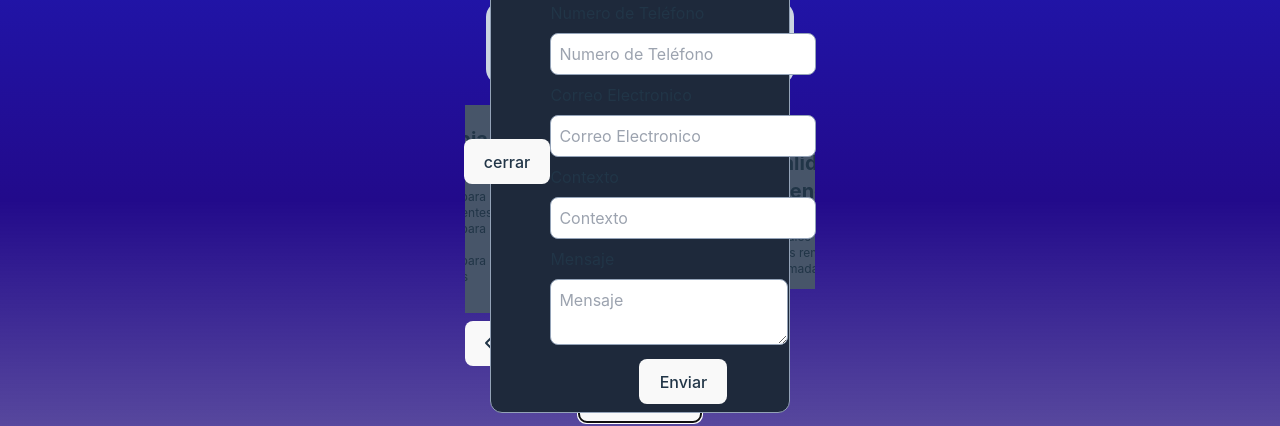
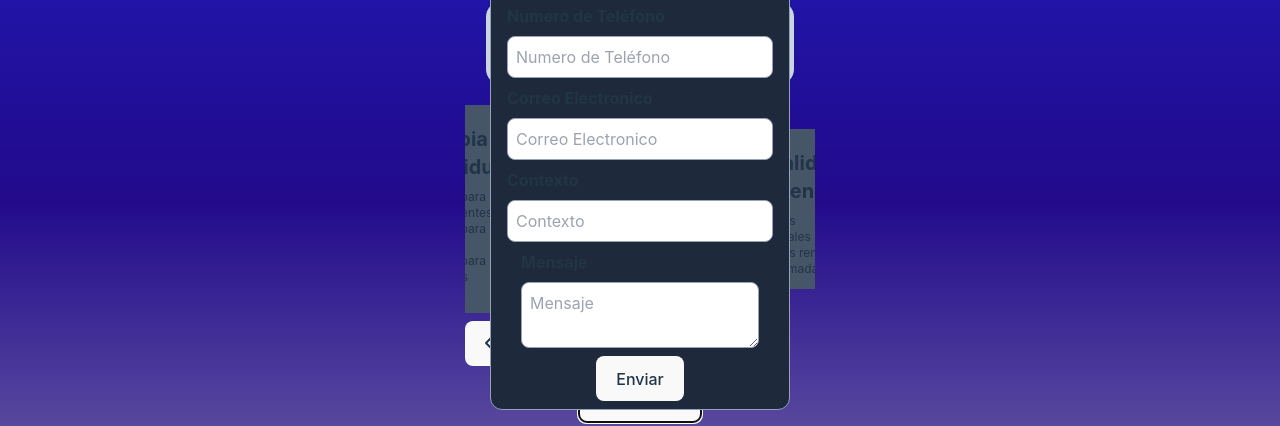
Before and after one commit to DMarzzucco/psicoterap-a_individual_a, a React (Vite) app: page / in a window 1280 px wide. Both pictures are taken after a click on the button "Open Form". Shown: the part 467-893 px from the top of the page. Built offline with nearby package versions, Linux system fonts and the light colour scheme.

Commit message:
unpload some files

```diff
--- a/package.json
+++ b/package.json
@@ -20,6 +20,7 @@
     "postcss": "^8.4.39",
     "react": "^18.3.1",
     "react-dom": "^18.3.1",
+    "react-hook-form": "^7.52.1",
     "react-router-dom": "^6.24.1",
     "tailwindcss": "^3.4.4"
   },
--- /dev/null
+++ b/src/api/SendEmail.ts
@@ -0,0 +1,25 @@
+export const sendEmailjs = async (form: HTMLFormElement) => {
+    const serviceID = "service_xhmxkjl";
+    const templateID = "template_7yi1umj";
+    const userID = "iT8BqbWUbZqyQKCa9";
+
+    const formData = new FormData(form);
+    formData.append('service_id', serviceID);
+    formData.append('template_id', templateID);
+    formData.append('user_id', userID);
+
+    try {
+        const res = await fetch('https://api.emailjs.com/api/v1.0/email/send', {
+            method: 'POST',
+            body: formData
+        });
+        if (!res.ok) {
+            throw new Error('Fallo al enviar el correo (linea 17)')
+        }
+        console.log("Mensaje enviado")
+
+    } catch (error) {
+        console.error('Error', error)
+        throw error
+    }
+};
--- a/src/assets/img.ts
+++ b/src/assets/img.ts
@@ -1,9 +1,9 @@
 import headerlogo from './img/logo.png'
 import profileLogo from './../../public/img/profile.jpeg'
 import { faEnvelope } from '@fortawesome/free-regular-svg-icons'
-import { faUser, faPhone, faLocationDot, faChevronLeft, faChevronRight } from '@fortawesome/free-solid-svg-icons'
+import { faUser, faPhone, faLocationDot, faChevronLeft, faChevronRight, faXmark } from '@fortawesome/free-solid-svg-icons'
 
 export {
     headerlogo, faEnvelope, faUser, faPhone, faLocationDot,
-    profileLogo, faChevronLeft, faChevronRight
+    profileLogo, faChevronLeft, faChevronRight, faXmark
 }
--- a/src/components/common/form/Form.tsx
+++ b/src/components/common/form/Form.tsx
@@ -1,40 +1,55 @@
+// import { useForm } from "react-hook-form"
 import { useComps } from "../../../context/context";
 import { CompletForm, FormButton, Loader, TextareaForm } from "./compForms";
+// import React from "react";
 
 function Form() {
-    const { sendEmail, reForm} = useComps()
+    const { sendEmail, reForm } = useComps()
+    // const {
+        //  handleSubmit,
+        // register, formState: { errors } } = useForm()
+
+    // const onSubmit = (_data: any, e: React.FormEvent) => {
+    //     sendEmail(e)
+    // }
+
     return (
-        <div className="rounded-xl border border-slate-400 absolute w-300 flex bg-slate-800 p-2 justify-center items-center">
+        <div className="rounded-xl border border-slate-400 absolute w-300 flex flex-col bg-slate-800 p-2 justify-center items-center">
             <FormButton />
-            <form onSubmit={sendEmail} ref={reForm} className="flex flex-col justify-center items-center w-full">
+            <form
+                ref={reForm}
+                onSubmit={sendEmail}
+                className="flex flex-col justify-center items-center w-full">
                 <CompletForm
                     htmlFor="name"
                     title="Nombre Completo"
-                    name="name"
+                    // name="name"
                     placeholder="Nombre & Apellido"
+                    // {...register("name", { required: true })}
                 />
+                {/* {errors.name && <div className="bg-red-500 text-white">Nombre faltante</div>} */}
                 <CompletForm
                     htmlFor="phone"
                     title="Numero de Teléfono"
-                    name="phone"
+                    // name="phone"
                     placeholder="Numero de Teléfono"
                 />
                 <CompletForm
                     htmlFor="mail"
                     title="Correo Electronico"
-                    name="mail"
+                    // name="mail"
                     placeholder="Correo Electronico"
                 />
                 <CompletForm
                     htmlFor="context"
                     title="Contexto"
-                    name="context"
+                    // name="context"
                     placeholder="Contexto"
                 />
                 <TextareaForm />
                 <button type="submit" value="Enviar" className='btSend'>Enviar</button>
-                <Loader />
             </form>
+            <Loader />
         </div>
     )
 }
--- a/src/components/common/form/compForms.tsx
+++ b/src/components/common/form/compForms.tsx
@@ -2,38 +2,41 @@ import React from "react"
 import { useComps } from "../../../context/context"
 import { CompleteFormProp } from "../../../interfaces/interfaces"
 import { Confirmation, LoaderComp } from "./loader"
+import { FontAwesomeIcon } from "@fortawesome/react-fontawesome"
+import { faXmark } from "../../../assets/img"
 
 export const FormButton: React.FC = () => {
     const { handleButton } = useComps()
     return (
-        <button onClick={() => { handleButton("close") }}>
-            cerrar
+        <button className="right-1 absolute top-1 p-3" onClick={() => { handleButton("close") }}>
+            <FontAwesomeIcon icon={faXmark} />
         </button>
     )
 }
 export const TextareaForm: React.FC = () => {
     return (
-        <div>
-            <label htmlFor="message">Mensaje</label>
+        <div className="flex flex-col items-start">
+            <label htmlFor="message" className="font-bold">Mensaje</label>
             <textarea
                 className="p-2 rounded-lg my-2 border border-slate-400 text-slate-300"
-                name="message"
+                // name="message"
                 placeholder="Mensaje"
                 id=""
-                required />
+                // required
+            />
         </div>
     )
 }
-export const CompletForm: React.FC<CompleteFormProp> = ({ htmlFor, title, name, placeholder }) => {
+export const CompletForm: React.FC<CompleteFormProp> = ({ htmlFor, title, placeholder }) => {
     return (
-        <div>
-            <label htmlFor={htmlFor}>{title}</label>
+        <div className="flex flex-col items-start">
+            <label htmlFor={htmlFor} className="font-bold">{title}</label>
             <input
                 className="p-2 rounded-lg my-2 border border-slate-400 text-slate-300"
                 type="text"
-                name={name}
+                // name={name}
                 placeholder={placeholder}
-                required
+                // required
             />
         </div>
     )
@@ -43,6 +46,7 @@ export const Loader: React.FC = () => {
     return (
         <div className=" absolute flex flex-col justify-center items-center">
             {sending && <LoaderComp />}
+            {/* <Confirmation /> */}
             {messageSent && <Confirmation />}
         </div>
     )
--- a/src/components/common/form/loader/Confirmation.tsx
+++ b/src/components/common/form/loader/Confirmation.tsx
@@ -2,9 +2,11 @@ import React from "react";
 
 const Confirmation: React.FC = () => {
     return (
-        <div className="bg-lightDark w-300 flex flex-col justify-center items-center rounded-lg border border-slate-500 text-slate-300 p-4 -mt-10 absolute">
-            <h1 className="m-0 font-bold"> Mensaje Enviado</h1>
-            <p className="p-5">Gracias por contactarse <br /> te respondere a brevedad</p>
+        <div className="bg-lightDark w-250 flex flex-col justify-center items-center rounded-lg border border-slate-500 text-slate-300 p-4 -mt-10 absolute">
+            <h1 className="m-0 text-2xl font-bold"> Mensaje Enviado</h1>
+            <div className="flex justify-center items-center">
+                <p className="p-5 text-center">Gracias por contactarse <br /> te respondere a breve.</p>
+            </div>
         </div>
     )
 }
--- a/src/components/common/form/loader/Loader.tsx
+++ b/src/components/common/form/loader/Loader.tsx
@@ -3,7 +3,7 @@ import "./style.css"
 
 const LoaderComp: React.FC = () => {
     return (
-        <div className="flex flex-col justify-center items-center bg-lightDark">
+        <div className="flex flex-col p-3 rounded-full justify-center items-center bg-lightDark">
             <span className="loader"></span>
         </div>
     )
--- a/src/context/context.tsx
+++ b/src/context/context.tsx
@@ -1,6 +1,7 @@
 import React, { createContext, useContext, useRef, useState } from "react";
 import { AuthProv, useContextProp } from "../interfaces/interfaces";
 import emailjs from "@emailjs/browser"
+import { sendEmailjs } from "../api/SendEmail";
 
 export const AuthContext = createContext<useContextProp | undefined>(undefined)
 
@@ -21,20 +22,21 @@ const AuthProvider: React.FC<AuthProv> = ({ children }) => {
 
     const sendEmail = async (e: React.FormEvent) => {
         e.preventDefault();
+        if (!reForm.current) {
+            return
+        }
         setSending(true);
-        const serviceID = "service_xhmxkjl";
-        const template = "template_7yi1umj";
-        const key = "iT8BqbWUbZqyQKCa9";
+
+        // const serviceID = "service_xhmxkjl";
+        // const template = "template_7yi1umj";
+        // const key = "iT8BqbWUbZqyQKCa9";
         try {
-            if (reForm.current) {
-                await emailjs.sendForm(serviceID, template, reForm.current, key)
-                setMessageSent(true)
-                console.log("Mensaje enviado ")
-                const timer = setTimeout(() => setMessageSent(false), 1000)
-                return () => clearTimeout(timer)
-            }
-            console.log("el error esta en la condicional de la linea 28")
-            throw new Error
+            // await emailjs.sendForm(serviceID, template, reForm.current, key)
+            await sendEmailjs(reForm.current)
+            setMessageSent(true)
+            console.log("Mensaje enviado ")
+            const timer = setTimeout(() => setMessageSent(false), 1000)
+            return () => clearTimeout(timer)
         } catch (error) {
             console.log(error)
             throw new Error
@@ -45,9 +47,7 @@ const AuthProvider: React.FC<AuthProv> = ({ children }) => {
 
     const handleButton = (op: "open" | "close") => {
         setOpenForm(() => {
-            if (op === "open") {
-                return true;
-            }
+            if (op === "open") { return true; }
             return false
         })
     }
--- a/src/interfaces/interfaces.ts
+++ b/src/interfaces/interfaces.ts
@@ -20,7 +20,7 @@ export interface SlideProps {
 export interface CompleteFormProp {
     htmlFor: string;
     title: string;
-    name: string;
+    // name?: string;
     placeholder: string
 }
 export interface BoxProp {
--- a/tailwind.config.js
+++ b/tailwind.config.js
@@ -12,6 +12,7 @@ export default {
       width: {
         350: "350px",
         300: "300px",
+        250: "250px",
       }
     },
   },
```
Also changed, not shown: 1 other file (tests, documents, lock files or other folders).
